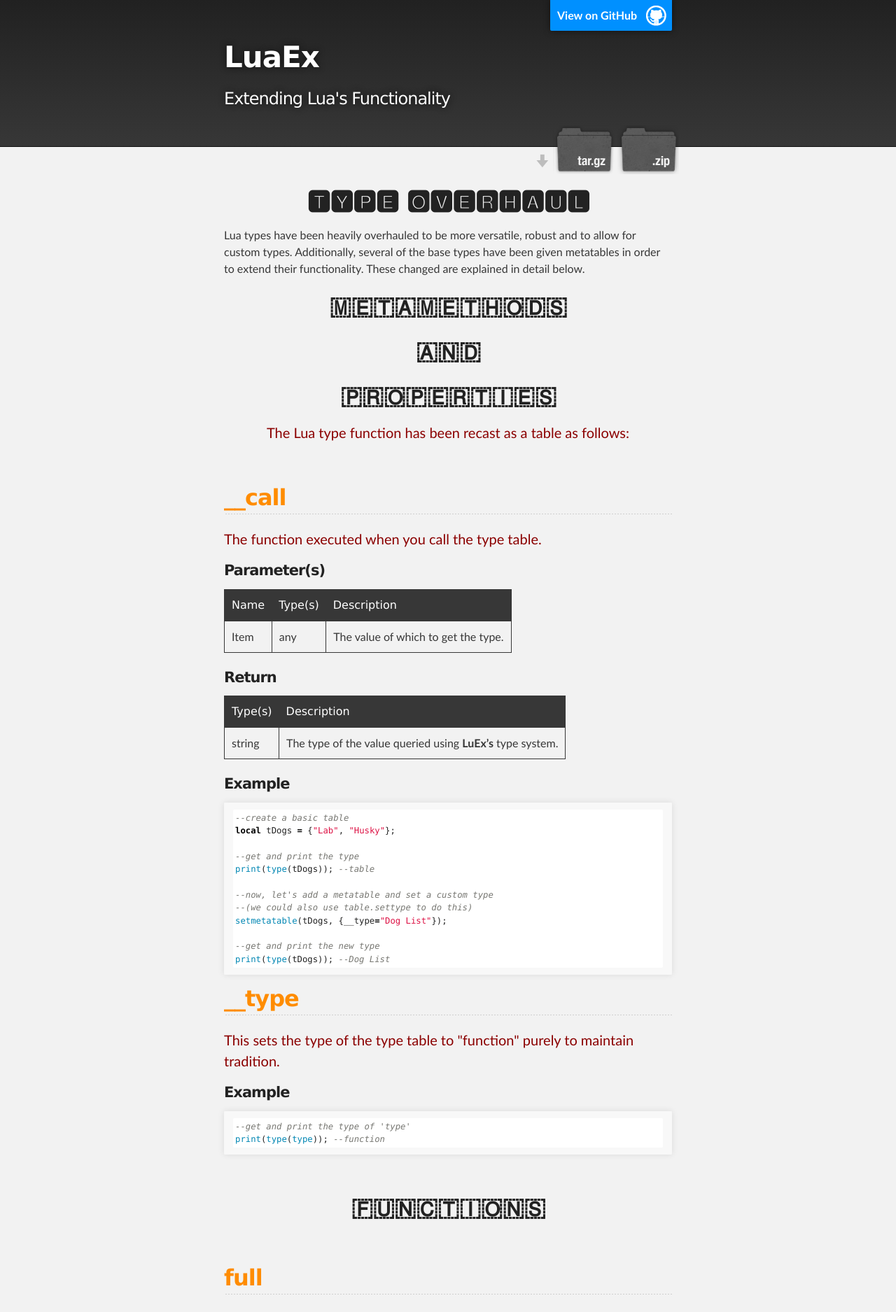
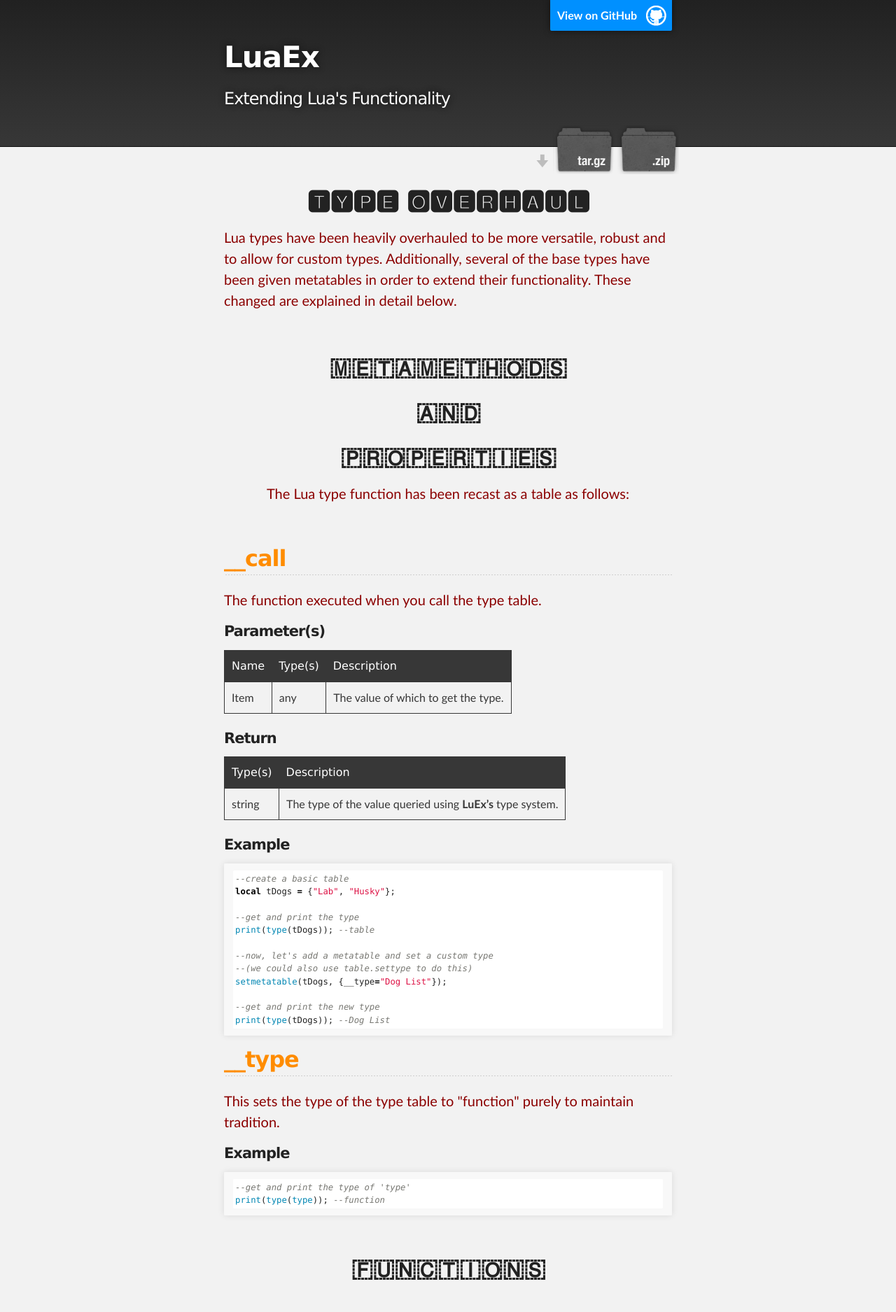
Before and after one commit to CentauriSoldier/LuaEx, a Jekyll site: the page built from docs/api/types.md, in a window 1280 px wide. Shown: the top 1875 px of the page at 70% size. Built offline with Jekyll 4.4.1, drawn with Linux system fonts in a browser that asks for light colours; our own code applies the rules of GitHub Pages for plain Markdown files.

Commit message:
Update types.md

```diff
--- a/docs/api/types.md
+++ b/docs/api/types.md
@@ -1,5 +1,5 @@
 <h1><center>🆃🆈🅿🅴 🅾🆅🅴🆁🅷🅰🆄🅻</center></h1>
-Lua types have been heavily overhauled to be more versatile, robust and to allow for custom types. Additionally, several of the base types have been given metatables in order to extend their functionality. These changed are explained in detail below.
+<p class="funcdesc">Lua types have been heavily overhauled to be more versatile, robust and to allow for custom types. Additionally, several of the base types have been given metatables in order to extend their functionality. These changed are explained in detail below.</p>
 <br>
 <!--
 █▀▄▀█ █▀▀ ▀█▀ ▄▀█ █▀▄▀█ █▀▀ ▀█▀ █░█ █▀█ █▀▄ █▀   ▄▀█ █▄░█ █▀▄   █▀█ █▀█ █▀█ █▀█ █▀▀ █▀█ ▀█▀ █ █▀▀ █▀
```
